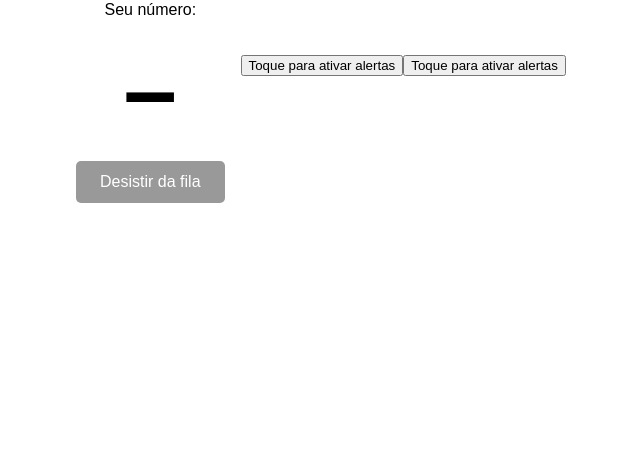
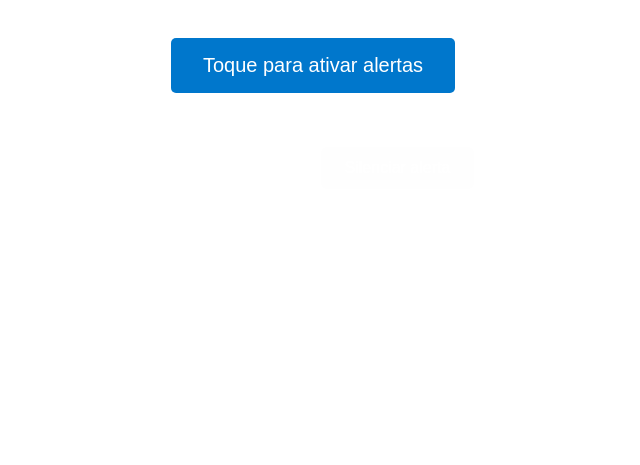
Before and after one commit to SanAppsMano/sua-vez, a website: page public/client/index.html in a window 1280 px wide. Shown: the part 335-800 px from the top of the page, without its empty margins (327-967 px from the left). Drawn offline with Linux system fonts and the light colour scheme.

Commit message:
Update client.css

```diff
--- a/public/client/css/client.css
+++ b/public/client/css/client.css
@@ -1,41 +1,88 @@
+/* public/client/css/client.css */
 
-/* public/client/css/client.css */
+* {
+  box-sizing: border-box;
+  margin: 0;
+  padding: 0;
+}
+
 body {
-  margin: 0;
   font-family: Arial, sans-serif;
   background: #fff;
+  height: 100vh;
   display: flex;
-  height: 100vh;
   align-items: center;
   justify-content: center;
 }
+
 .container {
   text-align: center;
   padding: 1rem;
 }
+
 h1 {
-  margin-bottom: .5rem;
   color: #0077cc;
+  margin-bottom: 0.5rem;
 }
+
 .ticket {
   font-size: 6rem;
   font-weight: bold;
   margin: 1rem 0;
+  color: #333;
 }
-.btn-cancel {
-  padding: .75rem 1.5rem;
+
+.status {
+  font-size: 1.25rem;
+  color: #555;
+  margin-bottom: 1rem;
+}
+
+.btn-cancel,
+.btn-silence {
+  display: inline-block;
+  margin: 0.5rem;
+  padding: 0.75rem 1.5rem;
   font-size: 1rem;
-  background: #cc0000;
-  color: #fff;
   border: none;
   border-radius: 5px;
   cursor: pointer;
 }
+
+.btn-cancel {
+  background: #cc0000;
+  color: #fff;
+}
+
 .btn-cancel:disabled {
   background: #999;
-  cursor: default;
+  cursor: not-allowed;
 }
-.status {
-  margin-top: 1rem;
-  color: #555;
+
+.btn-silence {
+  background: #666;
+  color: #fff;
 }
+
+#overlay {
+  position: fixed;
+  top: 0;
+  left: 0;
+  width: 100%;
+  height: 100%;
+  background: rgba(255,255,255,0.95);
+  display: flex;
+  align-items: center;
+  justify-content: center;
+  z-index: 10;
+}
+
+#btn-start {
+  padding: 1rem 2rem;
+  font-size: 1.25rem;
+  border: none;
+  border-radius: 5px;
+  background: #0077cc;
+  color: #fff;
+  cursor: pointer;
+}
```
